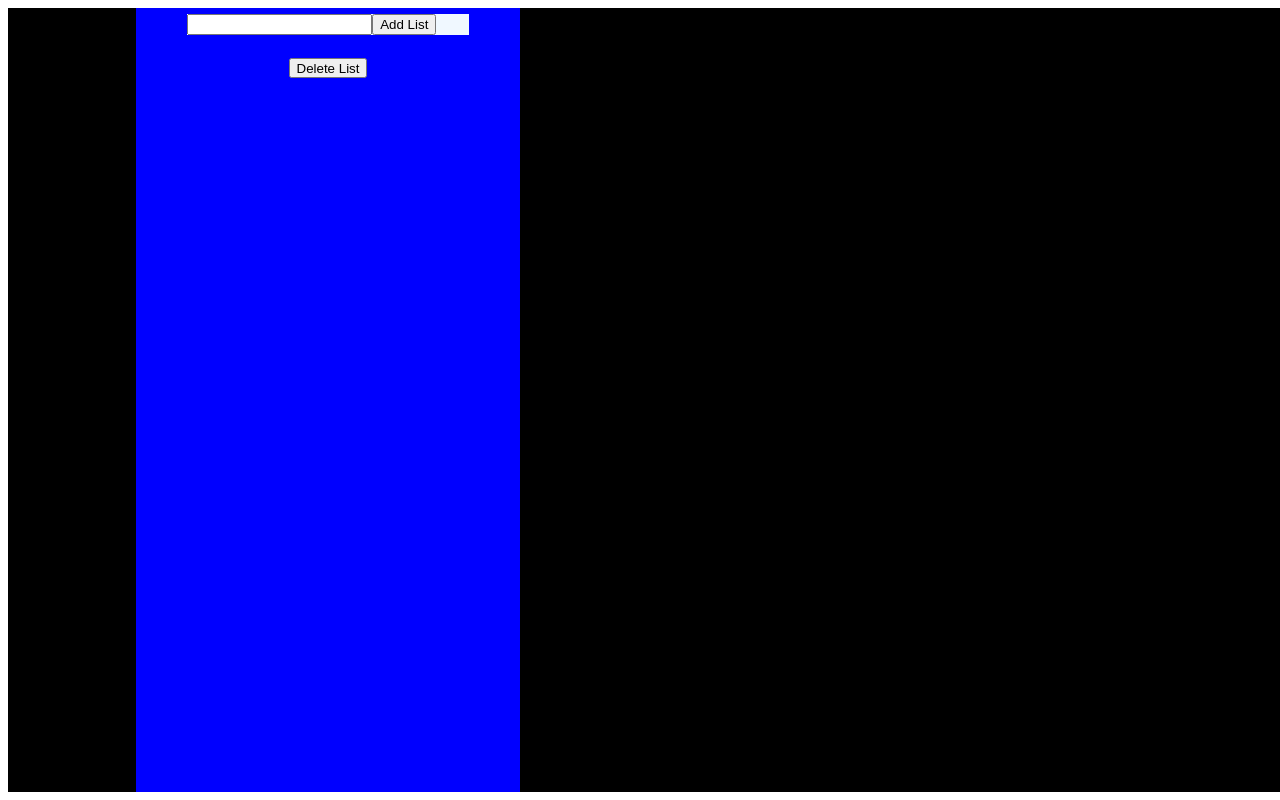
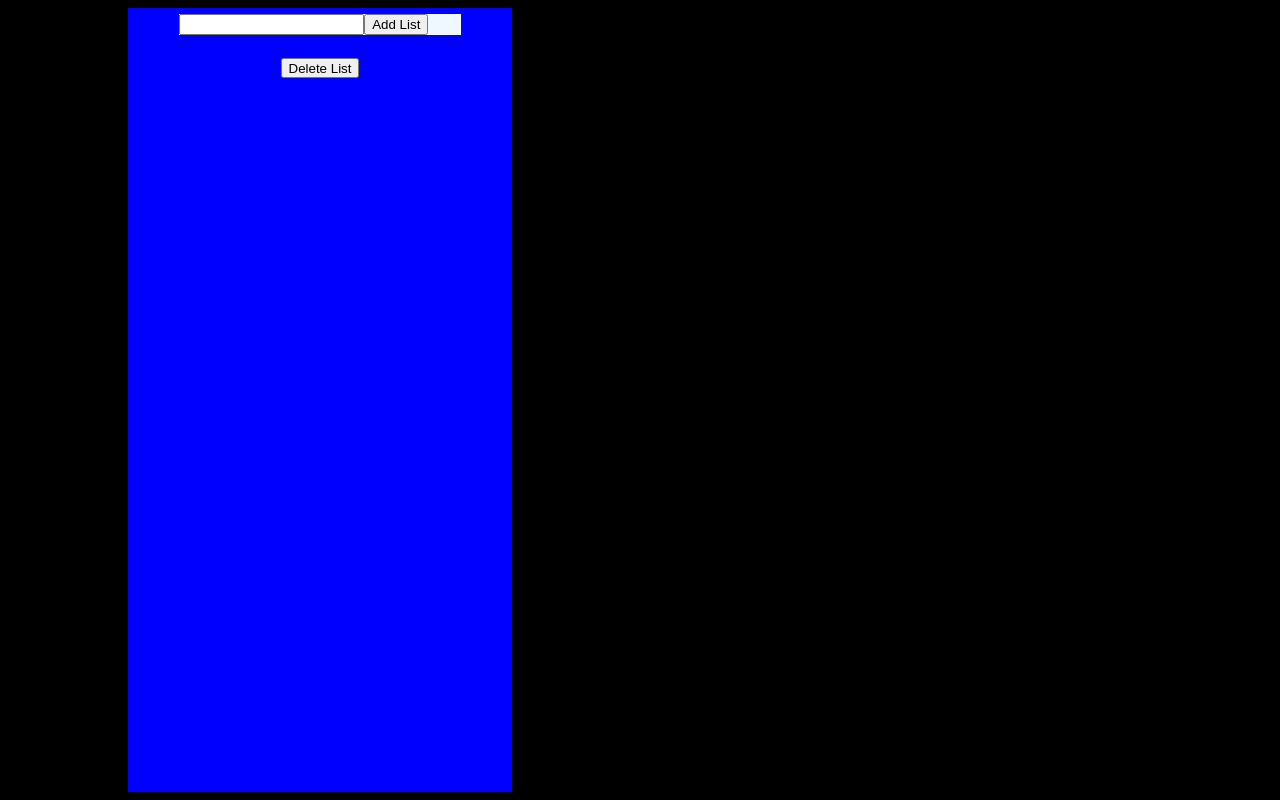
Before and after one commit to Vetmitar990099/JStodo, a plain HTML site: page index.html in a window 1280 px wide. Drawn offline with nearby package versions, Linux system fonts and the light colour scheme; files that its build step writes are made by us from their sources.

Commit message:
mostly done

```diff
--- a/Scss/main.scss
+++ b/Scss/main.scss
@@ -1,3 +1,8 @@
+body {
+    padding: 0px;
+    margin: 0px;
+    background-color: black;
+}
 .listname {
     background-color: aliceblue;
     margin-top: 0.4em;
@@ -16,11 +21,13 @@
 }
 #main {
     background-color: black;
-    height: 98vh;
+    height: 100vh;
     width: 100vw;
     display: flex;
     align-items: center;
     justify-content: center;
+    padding: 0px;
+    margin: 0px;
 }
 #alllists {
     background-color: blue;
--- a/index.html
+++ b/index.html
@@ -9,11 +9,6 @@
     <link href="css/main.css" rel="stylesheet" >
 </head>
 <body>
-    <div>
-        <!--Top header-->
-        <div>
-
-        </div>
     <div id="main">
         <!--left and right columns-->
         <div id="alllists">
@@ -38,7 +33,6 @@
             <button class="deletecompletedtask">Clear Completed Task</button>
         </div>
     </div>
-    </div>
     <template id="tasktemplate">
         <div class="tasks">
             <input type="checkbox">
```
Lines whose indentation alone changed are shown as unchanged.
